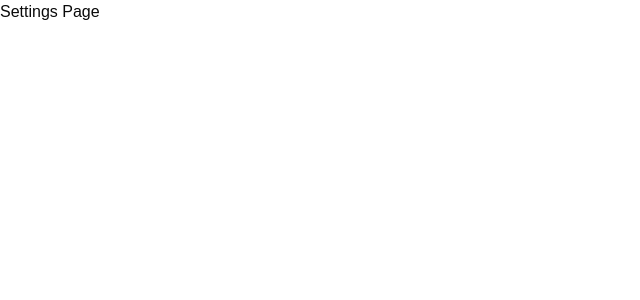
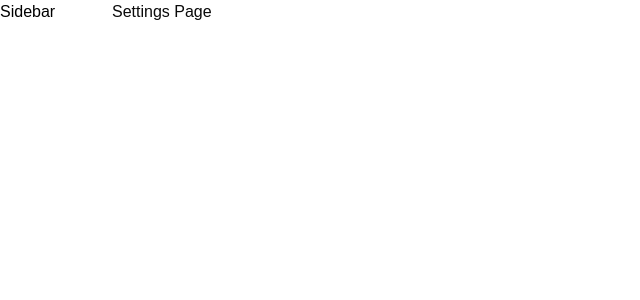
Before and after one commit to vincintz/llm101, a Next.js app in the folder webapp/: page /settings in a window 1280 px wide. Shown: the top 300 px of the page, without its empty margins (0-640 px from the left). Built offline with nearby package versions, Linux system fonts and the light colour scheme.

Commit message:
Add bare layout and sidebar

```diff
--- /dev/null
+++ b/webapp/app/(dashboard)/layout.tsx
@@ -0,0 +1,15 @@
+import Sidebar from "@/components/Sidebar"
+
+export default function DashboardLayout({
+  children, // will be a page or nested layout
+}: {
+  children: React.ReactNode
+}) {
+  return (
+    <div className="flex flex-row ">
+      <Sidebar />
+
+      {children}
+    </div>
+  )
+}
--- a/webapp/app/(dashboard)/settings/page.tsx
+++ b/webapp/app/(dashboard)/settings/page.tsx
@@ -1,4 +1,3 @@
-
 import React from 'react'
 
 export default function SettingsPage() {
--- /dev/null
+++ b/webapp/components/Sidebar.tsx
@@ -0,0 +1,7 @@
+import React from 'react'
+
+export default function Sidebar() {
+  return (
+    <div className="w-28 bg-white text-black h-screen">Sidebar</div>
+  )
+}
```
